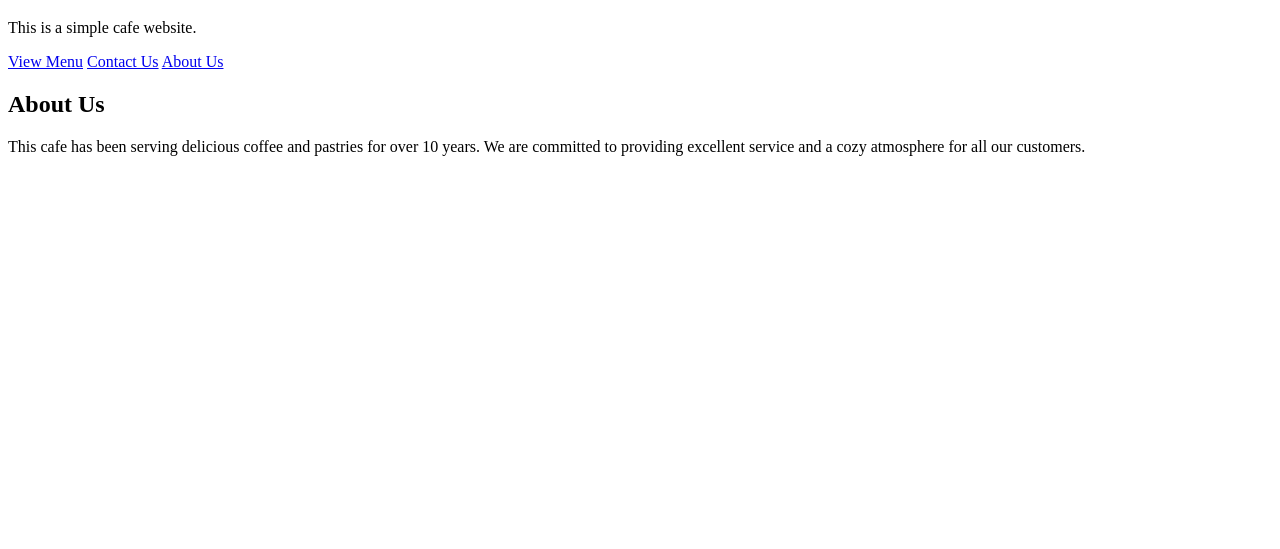
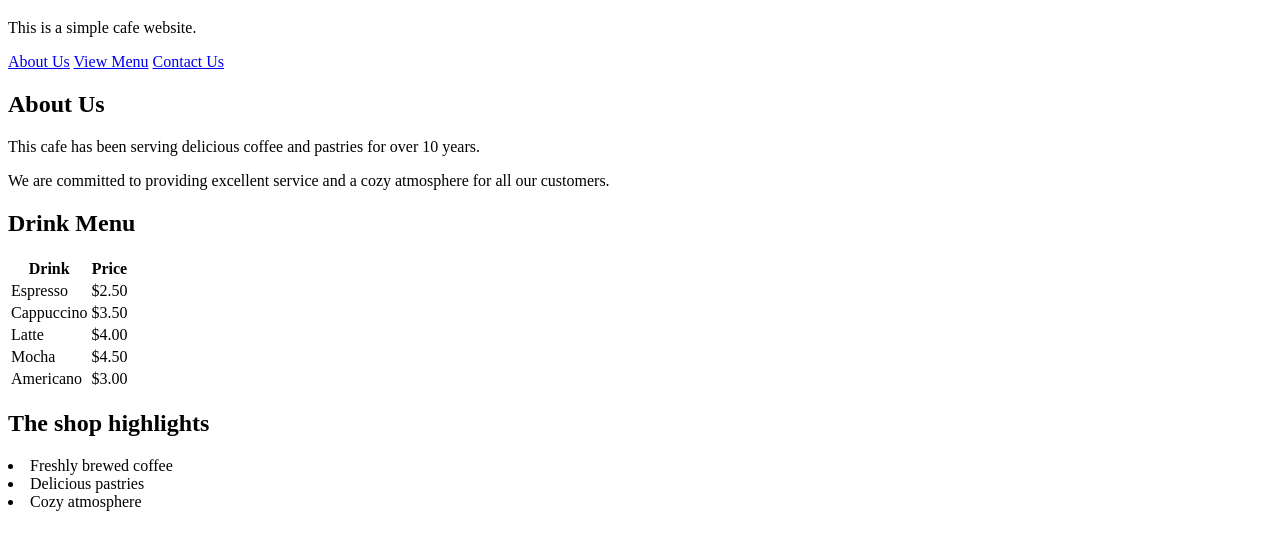
Before and after one commit to danaiphak/477301-exam-6710510125, a plain HTML site: page index.html in a window 1280 px wide. Shown: the part 61-610 px from the top of the page. Drawn offline with Linux system fonts and the light colour scheme.

Commit message:
third commit

```diff
--- a/index.html
+++ b/index.html
@@ -10,16 +10,55 @@
 <header>
     <h1>Welcome to Our Cafe</h1>
     <p>This is a simple cafe website.</p>
-    <a href="menu.html">View Menu</a>
+    <a href="#about-us">About Us</a>
+    <a href="#View Menu">View Menu</a>
     <a href="contact.html">Contact Us</a>
-    <a href="about.html">About Us</a>
 </header>
 <main>
-    <h2>About Us</h2>
+    <h2 id="about-us">About Us</h2>
     <p>
         This cafe has been serving delicious coffee and pastries for over 10 years.
+    </p>
+    <p>
         We are committed to providing excellent service and a cozy atmosphere for all our customers.
     </p>
+    <table id="View Menu">
+        <h2>Drink Menu</h2>
+        <thead>
+            <tr>
+                <th>Drink</th>
+                <th>Price</th>
+            </tr>
+        </thead>
+        <tbody>
+            <tr>
+                <td>Espresso</td>
+                <td>$2.50</td>
+            </tr>
+            <tr>
+                <td>Cappuccino</td>
+                <td>$3.50</td>
+            </tr>
+            <tr>
+                <td>Latte</td>
+                <td>$4.00</td>
+            </tr>
+            <tr>
+                <td>Mocha</td>
+                <td>$4.50</td>
+            </tr>
+            <tr>
+                <td>Americano</td>
+                <td>$3.00</td>
+            </tr>
+        </tbody>
+    </table>
+    <list>
+        <h2>The shop highlights</h2>
+        <li>Freshly brewed coffee</li>
+        <li>Delicious pastries</li>
+        <li>Cozy atmosphere</li>
+    </list>
 </main>
 </body>
 </html>
```
